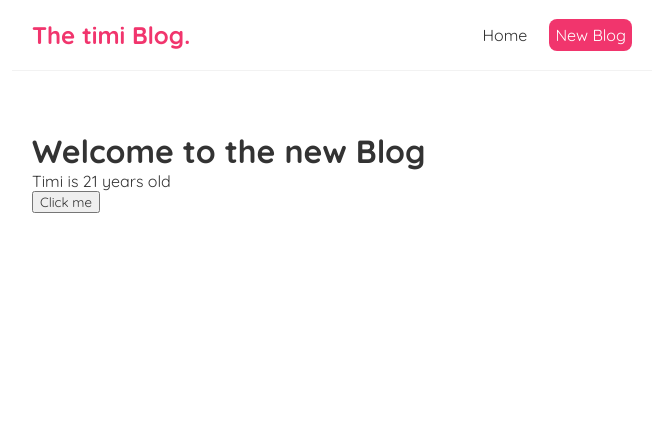
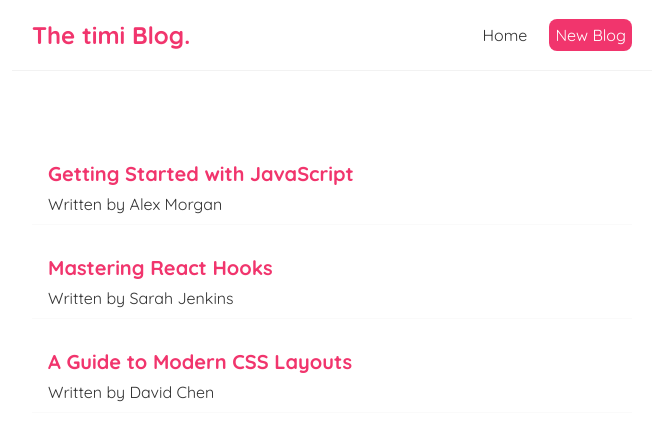
Before and after one commit to timilehin-code/react_js_walkthrough, a React (Create React App) app: page / in a window 1280 px wide. Shown: the top 440 px of the page, without its empty margins (308-971 px from the left). Built offline with nearby package versions, Linux system fonts and the light colour scheme.

Commit message:
Add blog list rendering example to HomePage component and enhance styling

```diff
--- a/src/Home.js
+++ b/src/Home.js
@@ -1,19 +1,36 @@
 import { useState } from "react";
 const HomePage = () => {
-  const [name, setName] = useState("Timi");
-  const [age, setAge] = useState(21);
-  const title = "Welcome to the new Blog";
-
-  const handleClick = () => {
-    setName("Silver");
-    setAge("20")
-  };
+  const [blogs, setBlogs] = useState([
+    {
+      id: 1,
+      title: "Getting Started with JavaScript",
+      body: "JavaScript is a versatile programming language primarily used for web development...",
+      author: "Alex Morgan",
+    },
+    {
+      id: 2,
+      title: "Mastering React Hooks",
+      body: "Hooks allow you to use state and other React features without writing a class...",
+      author: "Sarah Jenkins",
+    },
+    {
+      id: 3,
+      title: "A Guide to Modern CSS Layouts",
+      body: "Flexbox and CSS Grid have completely changed the way we design responsive web layouts...",
+      author: "David Chen",
+    },
+  ]);
 
   return (
     <div className="home">
-      <h1>{title}</h1>
-      <p>{name} is {age} years old</p>
-      <button onClick={handleClick}>Click me</button>
+      <div>
+        {blogs.map((blog) => (
+          <div className="blog-preview" key={blog.id}>
+            <h2>{blog.title}</h2>
+            <p>Written by {blog.author}</p>
+          </div>
+        ))}
+      </div>
     </div>
   );
 };
--- a/src/index.css
+++ b/src/index.css
@@ -32,3 +32,20 @@
   margin: 40px auto;
   padding: 20px;
 }
+
+
+.blog-preview{
+  padding: 10px 16px;
+  margin: 20px 0;
+  border-bottom: 1px solid #fafafa;
+}
+
+.blog-preview:hover{
+  box-shadow: 1px 3px 5px rgba(0, 0, 0, 0.1);
+}
+
+.blog-preview h2{
+  font-size: 20px;
+  color: #f1356d;
+  margin-bottom:8px ;
+}
```
Also changed, not shown: 1 other file (tests, documents, lock files or other folders).
